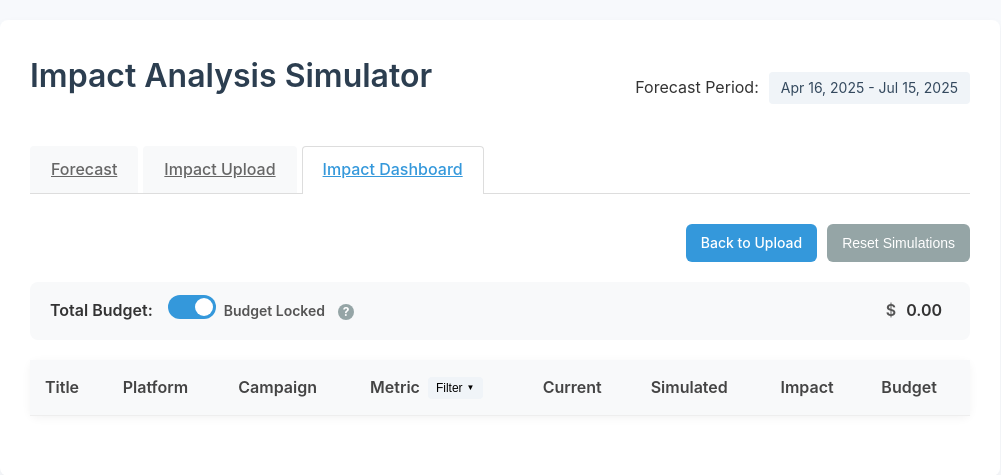
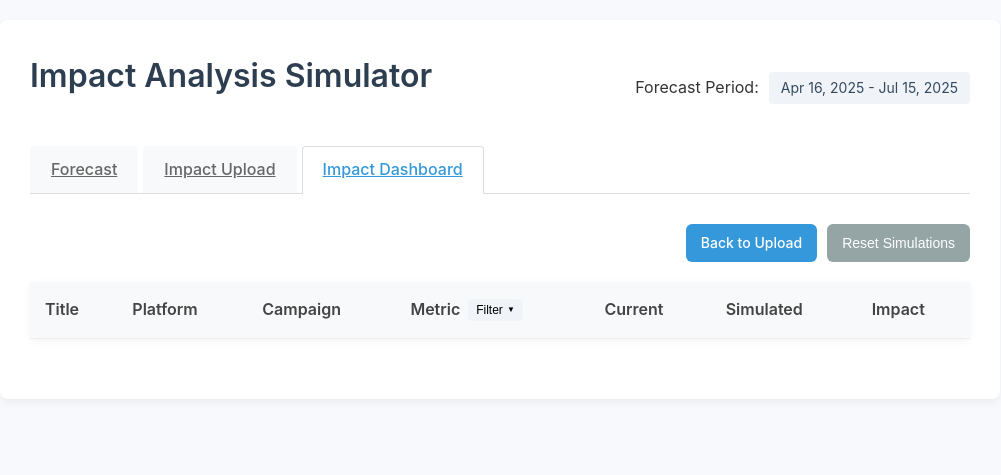
Before and after one commit to techaras/unyte-predictions, a Flask app: template templates/impact_dashboard.html in a window 1280 px wide. Shown: the top 475 px of the page, without its empty margins (140-1141 px from the left). Run offline with Flask 3, Linux system fonts and the light colour scheme; the template is opened without the code that fills it, so the values that code supplies are empty.

Commit message:
Removed budget from

```diff
--- a/static/js/impact/impact_budget.js
+++ /dev/null
@@ -1,326 +0,0 @@
-// Track if total budget is locked (default: true)
-let isTotalBudgetLocked = true;
-
-// Function to update displayed budget
-function updateBudgetDisplay(forecastId, newBudget) {
-    const displayEl = document.getElementById(`budget-display-${forecastId}`);
-    const inputEl = document.getElementById(`budget-input-${forecastId}`);
-
-    if (displayEl) {
-        displayEl.textContent = formatCurrency(newBudget);
-    }
-
-    if (inputEl) {
-        // Update the input value but only if it's not currently being edited
-        if (inputEl.style.display === 'none') {
-            inputEl.value = newBudget.toFixed(2);
-        }
-    }
-}
-
-// Function to update total budget display
-function updateTotalBudgetDisplay(impactData) {
-    const totalBudget = impactData.forecasts.reduce((sum, forecast) => sum + forecast.budget, 0);
-
-    // Update the display element
-    const totalBudgetDisplay = document.getElementById('total-budget-display');
-    if (totalBudgetDisplay) {
-        totalBudgetDisplay.textContent = formatCurrency(totalBudget).substring(1); // Remove $ as it's shown separately
-    }
-
-    // Update the input value but only if it's not currently being edited
-    const totalBudgetInput = document.getElementById('total-budget-input');
-    if (totalBudgetInput && totalBudgetInput.style.display === 'none') {
-        totalBudgetInput.value = totalBudget.toFixed(2);
-    }
-}
-
-// Function to handle budget distribution when in locked mode
-function distributeBudgetChange(impactData, changedForecastId, budgetDelta) {
-    // Skip distribution if not in locked mode
-    if (!isTotalBudgetLocked) return;
-
-    // Get all forecasts except the one that was changed
-    const otherForecasts = impactData.forecasts.filter(f => f.id !== changedForecastId);
-
-    // Calculate total budget of other forecasts
-    const otherBudgetsTotal = otherForecasts.reduce((sum, f) => sum + f.budget, 0);
-
-    // If there are no other forecasts or their total is zero, we can't distribute
-    if (otherForecasts.length === 0 || otherBudgetsTotal <= 0) return;
-
-    // Negative delta to distribute (if budget increased, others decrease)
-    const deltaToDistribute = -budgetDelta;
-
-    // Calculate and apply new budgets for other forecasts proportionally
-    otherForecasts.forEach(forecast => {
-        // Calculate proportion of this forecast relative to other forecasts
-        const proportion = forecast.budget / otherBudgetsTotal;
-
-        // Calculate this forecast's share of the delta
-        const forecastDelta = deltaToDistribute * proportion;
-
-        // Calculate new budget (allowing it to go to 0)
-        let newBudget = Math.max(forecast.budget + forecastDelta, 0);
-
-        // Update budget display
-        updateBudgetDisplay(forecast.id, newBudget);
-
-        // Calculate and update percentage change
-        const changePercent = ((newBudget - forecast.original_budget) / forecast.original_budget) * 100;
-
-        // Update slider position
-        const slider = document.getElementById(`slider-${forecast.id}`);
-        if (slider) {
-            slider.value = getSliderValueFromChange(changePercent);
-        }
-    });
-}
-
-// Set up budget editing functionality
-function setupBudgetEditing(impactData) {
-    // Budget lock toggle handler
-    const budgetLockToggle = document.getElementById('budget-lock-toggle');
-    if (budgetLockToggle) {
-        const toggleLabel = budgetLockToggle.closest('.budget-mode-toggle').querySelector('.toggle-label');
-
-        budgetLockToggle.addEventListener('change', function() {
-            isTotalBudgetLocked = this.checked;
-            toggleLabel.textContent = isTotalBudgetLocked ? 'Budget Locked' : 'Budget Flexible';
-        });
-    }
-
-    // Set up total budget editing
-    const totalBudgetValueElement = document.getElementById('total-budget-value');
-    if (totalBudgetValueElement) {
-        const totalBudgetDisplay = document.getElementById('total-budget-display');
-        const totalBudgetInput = document.getElementById('total-budget-input');
-
-        // Make the display clickable to reveal the input
-        if (totalBudgetDisplay && totalBudgetInput) {
-            totalBudgetDisplay.addEventListener('click', function() {
-                totalBudgetDisplay.style.display = 'none';
-                totalBudgetInput.style.display = 'inline-block';
-                totalBudgetInput.focus();
-                totalBudgetInput.select();
-            });
-
-            // Handle input blur to update values
-            totalBudgetInput.addEventListener('blur', function() {
-                // Hide input, show display
-                totalBudgetInput.style.display = 'none';
-                totalBudgetDisplay.style.display = 'inline-block';
-
-                // Get the new total budget value
-                const newTotalBudget = parseCurrency(totalBudgetInput.value);
-                totalBudgetDisplay.textContent = formatCurrency(newTotalBudget).substring(1); // Remove $ as it's shown separately
-
-                // Calculate current total budget
-                const currentTotalBudget = impactData.forecasts.reduce((sum, forecast) => sum + forecast.budget, 0);
-
-                // Skip if no change or invalid value
-                if (newTotalBudget === currentTotalBudget || newTotalBudget <= 0) {
-                    return;
-                }
-
-                // Force budget lock mode when manually adjusting total
-                if (!isTotalBudgetLocked && budgetLockToggle) {
-                    budgetLockToggle.checked = true;
-                    isTotalBudgetLocked = true;
-                    const toggleLabel = budgetLockToggle.closest('.budget-mode-toggle').querySelector('.toggle-label');
-                    toggleLabel.textContent = 'Budget Locked';
-                }
-
-                // Calculate adjustment factor
-                const adjustmentFactor = newTotalBudget / currentTotalBudget;
-
-                // Create changes object with percentage changes for all forecasts
-                const changes = {};
-                impactData.forecasts.forEach(forecast => {
-                    // Calculate percentage change for each forecast
-                    const changePercent = (forecast.budget * adjustmentFactor - forecast.original_budget) /
-                                        forecast.original_budget * 100;
-                    changes[forecast.id] = changePercent;
-
-                    // Update the slider position
-                    const slider = document.getElementById(`slider-${forecast.id}`);
-                    if (slider) {
-                        slider.value = getSliderValueFromChange(changePercent);
-                    }
-                });
-
-                // Simulate budget changes
-                simulateBudgetChanges(impactData, changes);
-            });
-
-            // Handle enter key on total budget input
-            totalBudgetInput.addEventListener('keydown', function(e) {
-                if (e.key === 'Enter') {
-                    this.blur();
-                }
-            });
-        }
-    }
-
-    // Set up individual budget editing
-    document.querySelectorAll('.budget-value').forEach(budgetValueEl => {
-        const forecastId = budgetValueEl.id.replace('budget-', '');
-        const forecast = impactData.forecasts.find(f => f.id === forecastId);
-
-        if (forecast) {
-            // Get the current budget value from the input
-            const inputElement = budgetValueEl.querySelector('input');
-            const currentValue = parseFloat(inputElement.value) || 0;
-
-            // Replace with a better editable structure
-            budgetValueEl.innerHTML = `
-                <div class="budget-display" id="budget-display-${forecastId}">${formatCurrency(currentValue)}</div>
-                <input type="text" class="budget-input" id="budget-input-${forecastId}"
-                       value="${currentValue.toFixed(2)}" style="display: none;"
-                       data-original="${forecast.original_budget}">
-            `;
-
-            const displayEl = document.getElementById(`budget-display-${forecastId}`);
-            const inputEl = document.getElementById(`budget-input-${forecastId}`);
-
-            // Make the display clickable to reveal the input
-            displayEl.addEventListener('click', function() {
-                displayEl.style.display = 'none';
-                inputEl.style.display = 'block';
-                inputEl.focus();
-                inputEl.select();
-            });
-
-            // Handle input blur to update values
-            inputEl.addEventListener('blur', function() {
-                // Hide input, show display
-                inputEl.style.display = 'none';
-                displayEl.style.display = 'block';
-
-                // Get the new value
-                const newValue = parseCurrency(inputEl.value);
-                displayEl.textContent = formatCurrency(newValue);
-
-                // Find the forecast
-                const forecast = impactData.forecasts.find(f => f.id === forecastId);
-                if (forecast) {
-                    const oldBudget = forecast.budget;
-                    const budgetDelta = newValue - oldBudget;
-
-                    // In locked mode, distribute the change to other budgets
-                    if (isTotalBudgetLocked) {
-                        distributeBudgetChange(impactData, forecastId, budgetDelta);
-                    }
-
-                    // Calculate percentage change
-                    const originalValue = parseFloat(inputEl.getAttribute('data-original'));
-                    const changePercent = ((newValue - originalValue) / originalValue) * 100;
-
-                    // Update the slider
-                    const slider = document.getElementById(`slider-${forecastId}`);
-                    if (slider) {
-                        slider.value = getSliderValueFromChange(changePercent);
-                    }
-
-                    // Create changes object
-                    let changes = {};
-
-                    if (isTotalBudgetLocked) {
-                        // Get changes for all forecasts
-                        impactData.forecasts.forEach(f => {
-                            if (f.id === forecastId) {
-                                changes[f.id] = changePercent;
-                            } else {
-                                // For others, calculate from current display
-                                const displayEl = document.getElementById(`budget-display-${f.id}`);
-                                if (displayEl) {
-                                    const currentBudget = parseCurrency(displayEl.textContent);
-                                    const fChangePercent = ((currentBudget - f.original_budget) / f.original_budget) * 100;
-                                    changes[f.id] = fChangePercent;
-                                }
-                            }
-                        });
-                    } else {
-                        // Just the changed forecast
-                        changes[forecastId] = changePercent;
-                    }
-
-                    // Simulate budget changes
-                    simulateBudgetChanges(impactData, changes);
-                }
-            });
-
-            // Handle enter key
-            inputEl.addEventListener('keydown', function(e) {
-                if (e.key === 'Enter') {
-                    this.blur();
-                }
-            });
-        }
-    });
-}
-
-// Set up slider event listeners
-function setupSliders(impactData) {
-    document.querySelectorAll('.slider').forEach(slider => {
-        const forecastId = slider.id.replace('slider-', '');
-
-        slider.addEventListener('input', function() {
-            // Get the raw value from the slider
-            const sliderValue = parseInt(this.value);
-
-            // Convert to the business logic range (-50% to +100%)
-            const adjustedChangePercent = getAdjustedBudgetChange(sliderValue);
-
-            // Find the forecast in the data
-            const forecast = impactData.forecasts.find(f => f.id === forecastId);
-            if (forecast) {
-                // Calculate new budget based on original budget
-                const oldBudget = forecast.budget;
-                const newBudget = forecast.original_budget * (1 + adjustedChangePercent/100);
-                const budgetDelta = newBudget - oldBudget;
-
-                // Update the displayed budget immediately for responsive UI
-                updateBudgetDisplay(forecastId, newBudget);
-
-                // In locked mode, distribute the change to other budgets on real-time dragging
-                if (isTotalBudgetLocked) {
-                    distributeBudgetChange(impactData, forecastId, budgetDelta);
-                }
-            }
-        });
-
-        slider.addEventListener('change', function() {
-            // This fires when the user releases the slider
-            const sliderValue = parseInt(this.value);
-
-            // Convert to the business logic range (-50% to +100%)
-            const adjustedChangePercent = getAdjustedBudgetChange(sliderValue);
-
-            // Create changes object based on mode
-            let changes = {};
-
-            if (isTotalBudgetLocked) {
-                // Get changes for all forecasts
-                impactData.forecasts.forEach(f => {
-                    if (f.id === forecastId) {
-                        changes[f.id] = adjustedChangePercent;
-                    } else {
-                        // For others, get current slider value
-                        const fSlider = document.getElementById(`slider-${f.id}`);
-                        if (fSlider) {
-                            const sliderVal = parseInt(fSlider.value);
-                            changes[f.id] = getAdjustedBudgetChange(sliderVal);
-                        }
-                    }
-                });
-            } else {
-                // Just the changed forecast
-                changes[forecastId] = adjustedChangePercent;
-            }
-
-            // Send to server for simulation
-            simulateBudgetChanges(impactData, changes);
-        });
-    });
-}
--- a/static/js/impact/impact_dashboard.js
+++ b/static/js/impact/impact_dashboard.js
@@ -9,37 +9,8 @@ document.addEventListener('DOMContentLoaded', function() {
     // Initialize date range display
     updateDateRangeDisplay(impactData);
 
-    // Setup budget editing functionality
-    setupBudgetEditing(impactData);
-
-    // Setup sliders
-    setupSliders(impactData);
-
-    // Setup reset button
-    setupResetButton();
-
     // Setup cleanup handler
     window.addEventListener('beforeunload', performCleanup);
 });
 
-// Setup reset button functionality
-function setupResetButton() {
-    const resetButton = document.getElementById('reset-btn');
-    if (resetButton) {
-        resetButton.addEventListener('click', function() {
-            // Reset all sliders to 0
-            document.querySelectorAll('.slider').forEach(slider => {
-                slider.value = 0;
-            });
-
-            // Create an object with 0% change for all forecasts
-            const changes = {};
-            impactData.forecasts.forEach(forecast => {
-                changes[forecast.id] = 0;
-            });
-
-            // Simulate with all zeros to reset
-            simulateBudgetChanges(impactData, changes);
-        });
-    }
-}
+// Note: setupResetButton has been removed as it was primarily for budget functionality
--- a/static/js/impact/impact_metric_filter.js
+++ b/static/js/impact/impact_metric_filter.js
@@ -1,5 +1,3 @@
-// static/js/impact/impact_metric_filter.js
-
 // Metric dropdown functionality
 document.addEventListener('DOMContentLoaded', function() {
     // Get the dropdown button and content
@@ -121,7 +119,7 @@ function applyMetricFilters() {
 
     // If we have no metrics selected, show message and return
     if (selectedMetrics.length === 0) {
-        tableBody.innerHTML = '<tr class="no-metrics-message"><td colspan="8">No metrics selected. Please select at least one metric from the dropdown.</td></tr>';
+        tableBody.innerHTML = '<tr class="no-metrics-message"><td colspan="7">No metrics selected. Please select at least one metric from the dropdown.</td></tr>';
         updateMetricCount(0);
         return;
     }
@@ -190,29 +188,6 @@ function applyMetricFilters() {
                 <td class="impact-value ${impactClass}" data-metric="${metric.name}">${parseFloat(metric.impact).toFixed(1)}%</td>
             `;
 
-            // Add budget cell only to the first row of each forecast
-            if (index === 0) {
-                rowHtml += `
-                    <td rowspan="${filteredMetrics.length}" class="budget-cell">
-                        <div class="slider-container">
-                            <input type="range" min="-100" max="100" value="0" class="slider" id="slider-${forecast.id}">
-                            <div class="slider-labels">
-                                <span>-100%</span>
-                                <span>0%</span>
-                                <span>+100%</span>
-                            </div>
-                        </div>
-                        <div id="budget-${forecast.id}" class="budget-value">
-                            <div class="budget-display" id="budget-display-${forecast.id}">${formatCurrency(forecast.budget)}</div>
-                            <input type="text" class="budget-input" id="budget-input-${forecast.id}"
-                                   value="${forecast.budget.toFixed(2)}"
-                                   data-original="${forecast.original_budget}"
-                                   style="display: none;">
-                        </div>
-                    </td>
-                `;
-            }
-
             // Set the row HTML
             row.innerHTML = rowHtml;
 
@@ -220,10 +195,6 @@ function applyMetricFilters() {
             tableBody.appendChild(row);
         });
     });
-
-    // Re-setup event listeners since we recreated DOM elements
-    setupBudgetEditing(impactData);
-    setupSliders(impactData);
 
     // Update metric count
     updateMetricCount(selectedMetrics.length);
--- a/static/js/impact/impact_simulation.js
+++ b/static/js/impact/impact_simulation.js
@@ -36,21 +36,18 @@ function updateMetricDisplays(forecastId, updatedMetrics) {
     });
 }
 
-// Function to simulate budget changes
-async function simulateBudgetChanges(impactData, changes) {
+// Function to refresh metric data
+async function refreshMetricData() {
     try {
-        const response = await fetch('/impact/simulate', {
+        const response = await fetch('/impact/refresh', {
             method: 'POST',
             headers: {
                 'Content-Type': 'application/json',
-            },
-            body: JSON.stringify({
-                budget_changes: changes
-            })
+            }
         });
 
         if (!response.ok) {
-            throw new Error('Simulation failed');
+            throw new Error('Refresh failed');
         }
 
         // Update the impact data with the response
@@ -61,15 +58,12 @@ async function simulateBudgetChanges(impactData, changes) {
 
         // Update the UI with the new data
         updatedData.forecasts.forEach(forecast => {
-            updateBudgetDisplay(forecast.id, forecast.budget);
             updateMetricDisplays(forecast.id, forecast.metrics);
         });
 
-        updateTotalBudgetDisplay(impactData);
-
     } catch (error) {
-        console.error('Error simulating budget changes:', error);
-        alert('Failed to simulate budget changes. Please try again.');
+        console.error('Error refreshing metric data:', error);
+        alert('Failed to refresh metric data. Please try again.');
     }
 }
 
--- a/templates/components/impact_table.html
+++ b/templates/components/impact_table.html
@@ -1,32 +1,3 @@
-<!-- Total Budget Section -->
-<div class="total-budget">
-    <div style="display: flex; align-items: center;">
-        <span>Total Budget:</span>
-        <!-- Budget Lock Mode Toggle -->
-        <div class="budget-mode-toggle">
-            <label class="toggle-switch">
-                <input type="checkbox" id="budget-lock-toggle" checked>
-                <span class="toggle-slider"></span>
-            </label>
-            <span class="toggle-label">Budget Locked</span>
-            <div class="tooltip">
-                <div class="icon">?</div>
-                <span class="tooltip-text">
-                    <strong>Locked Budget:</strong> When you change one budget, others adjust automatically to maintain the total.<br><br>
-                    <strong>Flexible Budget:</strong> Each budget can be changed independently, affecting the total.
-                </span>
-            </div>
-        </div>
-    </div>
-    <div id="total-budget-value" class="total-budget-value-container">
-        <span class="currency-symbol">$</span>
-        <span id="total-budget-display">{{ '%.2f'|format(impact_data.total_budget|float) }}</span>
-        <input type="text" id="total-budget-input" class="budget-input"
-            value="{{ '%.2f'|format(impact_data.total_budget|float) }}"
-            style="display: none;">
-    </div>
-</div>
-
 <table class="simulator-table">
     <thead>
         <tr>
@@ -56,7 +27,6 @@
             <th>Current</th>
             <th>Simulated</th>
             <th>Impact</th>
-            <th>Budget</th>
         </tr>
     </thead>
     <tbody id="impact-table-body">
@@ -91,26 +61,6 @@
                         <td rowspan="1" class="impact-value {% if metric.impact > 0 %}impact-positive{% elif metric.impact < 0 %}impact-negative{% else %}impact-neutral{% endif %}" data-metric="{{ metric.name }}">
                             {{ '%.1f'|format(metric.impact|float) }}%
                         </td>
-                        {% if loop.first %}
-                            <td rowspan="{{ forecast.metrics|length }}" class="budget-cell">
-                                <div class="slider-container">
-                                    <input type="range" min="-100" max="100" value="0" class="slider" id="slider-{{ forecast.id }}">
-                                    <div class="slider-labels">
-                                        <span>-100%</span>
-                                        <span>0%</span>
-                                        <span>+100%</span>
-                                    </div>
-                                </div>
-                                <!-- Editable budget input field -->
-                                <div id="budget-{{ forecast.id }}" class="budget-value">
-                                    <input type="text" id="budget-input-{{ forecast.id }}" class="budget-input"
-                                           value="{{ '%.2f'|format(forecast.budget|float) }}"
-                                           data-original-value="{{ forecast.budget }}"
-                                           data-forecast-id="{{ forecast.id }}">
-                                    <span class="currency-symbol">$</span>
-                                </div>
-                            </td>
-                        {% endif %}
                     {% else %}
                         <td>{{ metric.name }}</td>
                         <td class="metric-current" data-value="{{ metric.current }}">
```
Also changed, not shown: routes/impact_routes.py (+9 -9 lines), services/impact_service.py (+5 -205 lines).
